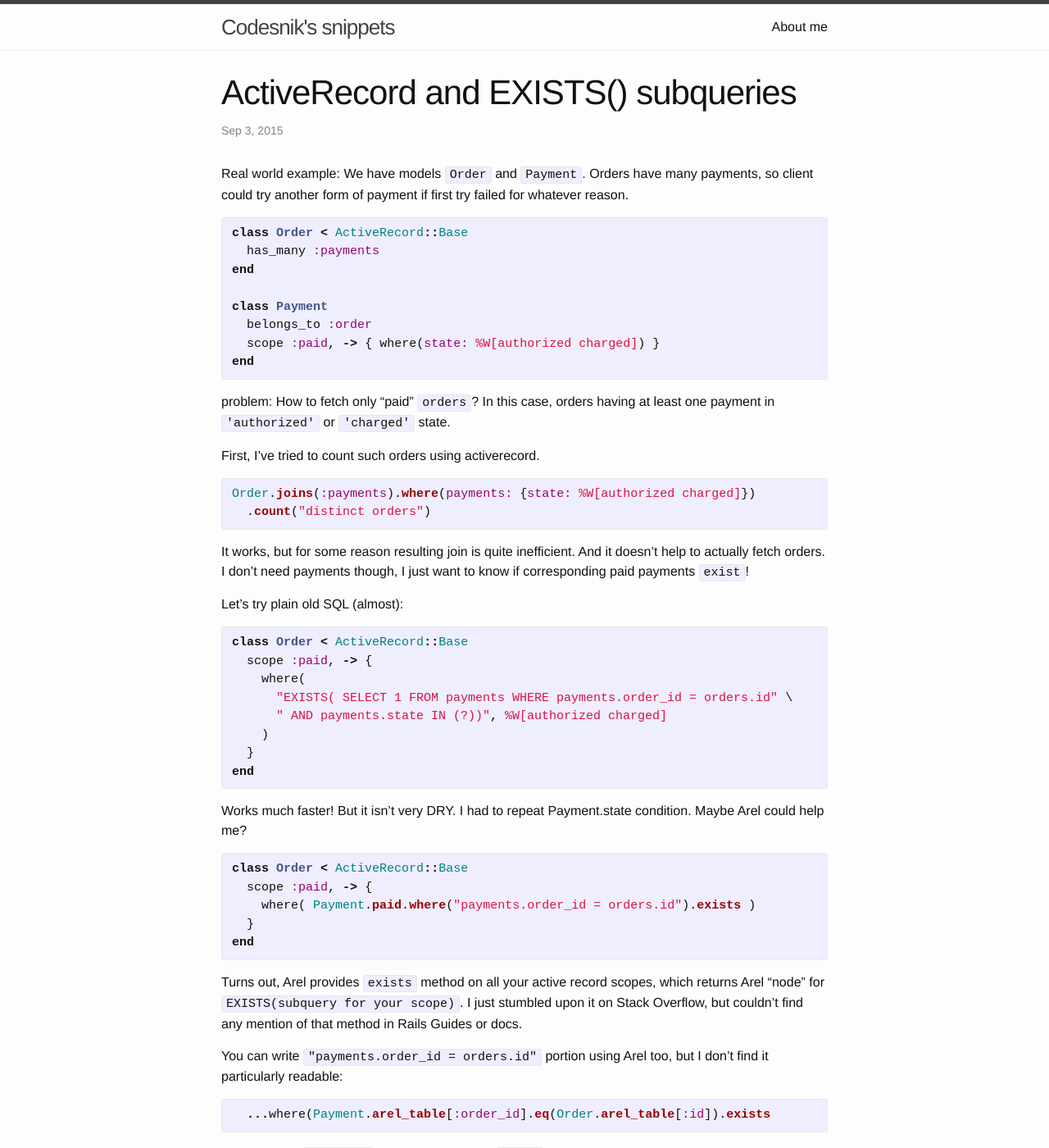
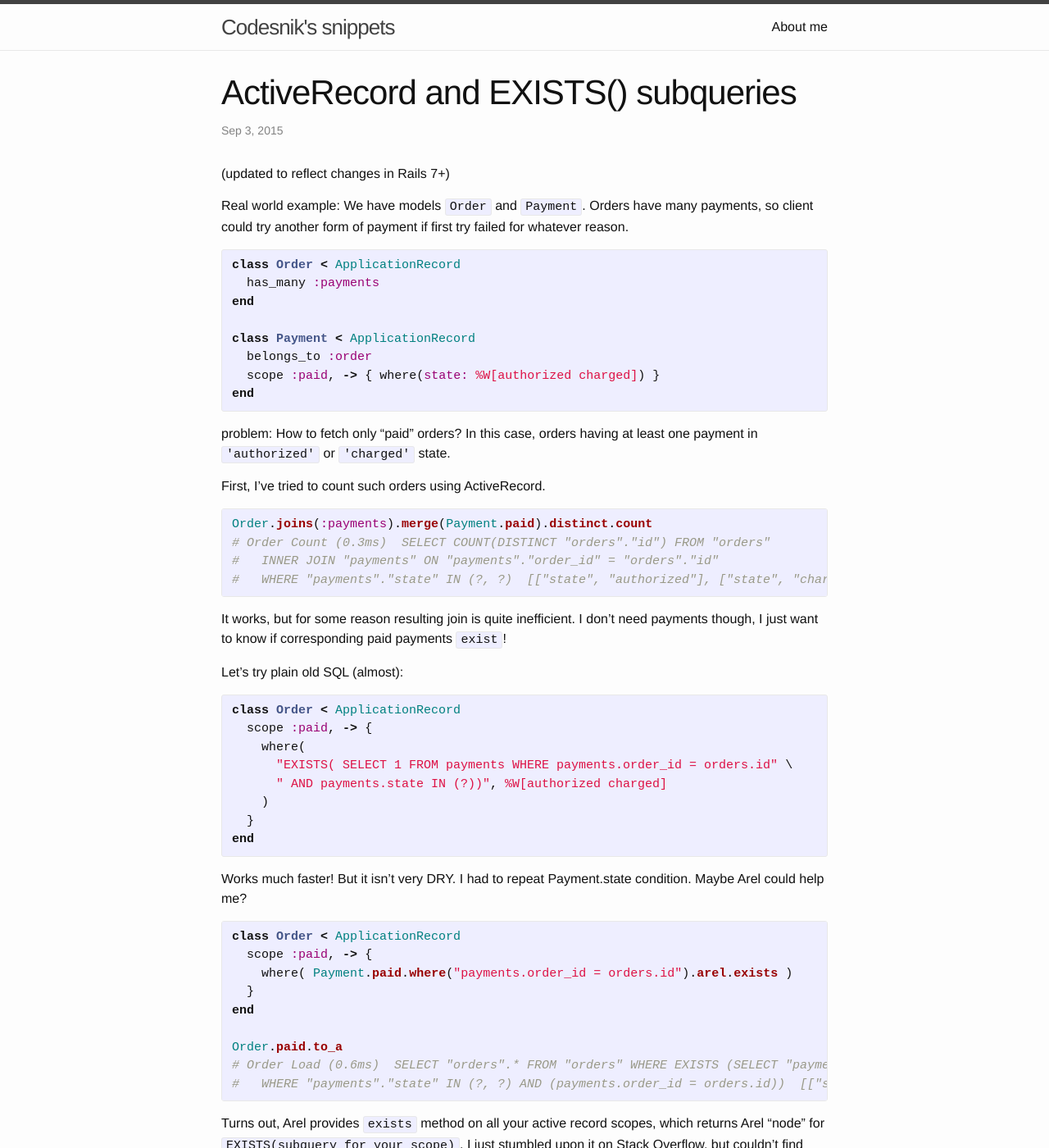
Before and after one commit to codesnik/codesnik.github.io, a Jekyll site: the page built from _posts/2015-09-03-activerecord-and-exists-subqueries.markdown, in a window 1280 px wide and 1400 px high. Shown: the whole window at 82% size. Built offline with Jekyll 4.4.1, drawn with Linux system fonts in a browser that asks for light colours; comment, search, counter and statistics services are not loaded; some of the changed text lies outside the part shown.

Commit message:
Update old post to reflect rails 7+

```diff
--- a/_posts/2015-09-03-activerecord-and-exists-subqueries.markdown
+++ b/_posts/2015-09-03-activerecord-and-exists-subqueries.markdown
@@ -5,36 +5,41 @@ date:   2015-09-03 04:12:13
 categories: rails
 ---
 
+(updated to reflect changes in Rails 7+)
+
 Real world example: We have models `Order` and `Payment`.
 Orders have many payments, so client could try another form of payment if first
 try failed for whatever reason.
 
 {% highlight ruby %}
-class Order < ActiveRecord::Base
+class Order < ApplicationRecord
   has_many :payments
 end
 
-class Payment
+class Payment < ApplicationRecord
   belongs_to :order
   scope :paid, -> { where(state: %W[authorized charged]) }
 end
 {% endhighlight %}
 
-problem: How to fetch only "paid" `orders`? In this case, orders having at least one payment in `'authorized'` or `'charged'` state.
+problem: How to fetch only "paid" orders? In this case, orders having at least one payment in `'authorized'` or `'charged'` state.
 
-First, I've tried to count such orders using activerecord.
+First, I've tried to count such orders using ActiveRecord.
 
 {% highlight ruby %}
-Order.joins(:payments).where(payments: {state: %W[authorized charged]})
-  .count("distinct orders")
+Order.joins(:payments).merge(Payment.paid).distinct.count
+# Order Count (0.3ms)  SELECT COUNT(DISTINCT "orders"."id") FROM "orders"
+#   INNER JOIN "payments" ON "payments"."order_id" = "orders"."id"
+#   WHERE "payments"."state" IN (?, ?)  [["state", "authorized"], ["state", "charged"]]
 {% endhighlight %}
 
-It works, but for some reason resulting join is quite inefficient. And it doesn't help to actually fetch orders. I don't need payments though, I just want to know if corresponding paid payments `exist`!
+It works, but for some reason resulting join is quite inefficient. I don't need payments
+though, I just want to know if corresponding paid payments `exist`!
 
 Let's try plain old SQL (almost):
 
 {% highlight ruby %}
-class Order < ActiveRecord::Base
+class Order < ApplicationRecord
   scope :paid, -> {
     where(
       "EXISTS( SELECT 1 FROM payments WHERE payments.order_id = orders.id" \
@@ -47,27 +52,34 @@ end
 Works much faster! But it isn't very DRY. I had to repeat Payment.state condition. Maybe Arel could help me?
 
 {% highlight ruby %}
-class Order < ActiveRecord::Base
+class Order < ApplicationRecord
   scope :paid, -> {
-    where( Payment.paid.where("payments.order_id = orders.id").exists )
+    where( Payment.paid.where("payments.order_id = orders.id").arel.exists )
   }
 end
+
+Order.paid.to_a
+# Order Load (0.6ms)  SELECT "orders".* FROM "orders" WHERE EXISTS (SELECT "payments".* FROM "payments"
+#   WHERE "payments"."state" IN (?, ?) AND (payments.order_id = orders.id))  [["state", "authorized"], ["state", "charged"]]
 {% endhighlight %}
 
-Turns out, Arel provides `exists` method on all your active record scopes, which returns Arel "node" for `EXISTS(subquery for your scope)`. I just stumbled upon it on Stack Overflow, but couldn't find any mention
+Turns out, Arel provides `exists` method on all your active record scopes, which returns Arel "node" for `EXISTS(subquery for your scope)`.
+I just stumbled upon it on Stack Overflow, but couldn't find any mention
 of that method in Rails Guides or docs.
 
 You can write `"payments.order_id = orders.id"` portion using Arel too, but I don't find it particularly readable:
 
 {% highlight ruby %}
-  ...where(Payment.arel_table[:order_id].eq(Order.arel_table[:id]).exists
+  scope :paid, -> {
+    where( Payment.paid.where( Payment.arel_table[:order_id].eq(table[:id]) ).arel.exists )
+  }
 {% endhighlight %}
 
-But wait! Isn't `EXISTS()` just another form for `IN ()`? Active record already provides us with convenient
+But wait! Could we do without `EXISTS()`, using `IN ()`, for example? Active record already provides us with convenient
 shortcut for `IN (?)` predicates:
 
 {% highlight ruby %}
-class Order < ActiveRecord::Base
+class Order < ApplicationRecord
   scope :paid, -> { where( id: Payment.paid.select(:order_id) ) }
 end
 {% endhighlight %}
@@ -88,5 +100,3 @@ So, what's going on there? One more useful but undocumented feature in active re
 instance as argument for `where(column: ...)`, and it will be inserted into resulting query as `IN(subquery)`.
 Resulting in one query, not two, as one could expect, and avoiding returning to your application (possibly
 huge) subquery result.
-
-P.S. Check out [ActiveRecord::PredicateBuilder.register_handler](http://apidock.com/rails/v4.2.1/ActiveRecord/PredicateBuilder/register_handler/class)! Looks like it could be quite useful with some domain specific value objects. Like `Money`, for example. I'll investigate [further](https://gist.github.com/codesnik/2ebba1940c05b08b17f9).
```
